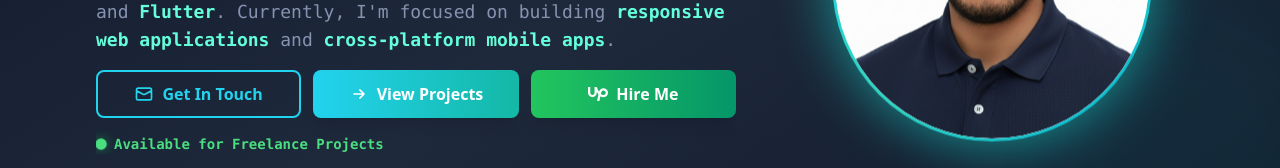
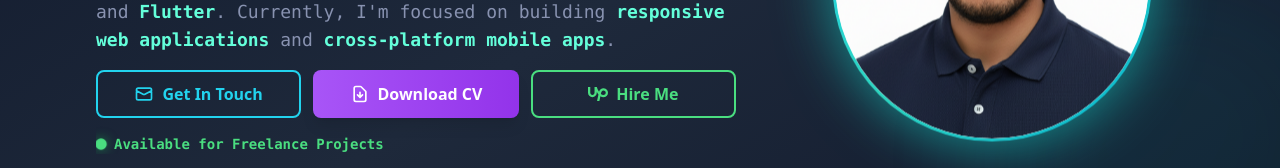
Before and after one commit to medaminenasfi/Portfolio., a React (Create React App) app: page / in a window 1280 px wide. Shown: the part 418-586 px from the top of the page. Built offline with nearby package versions, Linux system fonts and the light colour scheme; no server answers.

Commit message:
add cv button

```diff
--- a/src/components/Header.jsx
+++ b/src/components/Header.jsx
@@ -198,7 +198,7 @@ const Header = () => {
                 href="https://www.upwork.com/freelancers/~017cad0a2a355873b2?mp_source=share"
                 target="_blank"
                 rel="noopener noreferrer"
-                className="block mt-6 px-6 py-3 bg-gradient-to-r from-green-500 to-emerald-600 text-white font-bold rounded-lg text-center hover:from-green-600 hover:to-emerald-700 transition-all duration-300"
+                className="block mt-4 px-6 py-3 bg-gradient-to-r from-green-500 to-emerald-600 text-white font-bold rounded-lg text-center hover:from-green-600 hover:to-emerald-700 transition-all duration-300"
                 onClick={handleMenuClick}
                 initial={{ opacity: 0, y: 20 }}
                 animate={{ opacity: 1, y: 0 }}
--- a/src/components/Hero.jsx
+++ b/src/components/Hero.jsx
@@ -180,17 +180,18 @@ console.log("Building amazing web experiences...");
                 Get In Touch
               </motion.a>
 
-              {/* View Projects Button */}
+              {/* Download CV Button */}
               <motion.a
-                href="#projects"
-                className="px-3 sm:px-4 md:px-5 py-2.5 bg-gradient-to-r from-cyan-400 to-teal-500 text-white font-semibold text-xs sm:text-sm md:text-base rounded-lg shadow-lg hover:shadow-[0_0_30px_rgba(34,211,238,0.5)] transition-all duration-300 flex items-center justify-center gap-2 whitespace-nowrap"
+                href={require('../assets/Mohamed_Amine_Nasfi_CV_FullStackDeveloper.pdf')}
+                download="Mohamed_Amine_Nasfi_CV_FullStackDeveloper.pdf"
+                className="px-3 sm:px-4 md:px-5 py-2.5 bg-gradient-to-r from-purple-500 to-purple-600 text-white font-semibold text-xs sm:text-sm md:text-base rounded-lg shadow-lg hover:shadow-[0_0_30px_rgba(168,85,247,0.5)] transition-all duration-300 flex items-center justify-center gap-2 whitespace-nowrap"
                 whileHover={{ scale: 1.05 }}
                 whileTap={{ scale: 0.95 }}
               >
                 <svg className="w-4 h-4 sm:w-5 sm:h-5" fill="none" stroke="currentColor" viewBox="0 0 24 24">
-                  <path strokeLinecap="round" strokeLinejoin="round" strokeWidth={2} d="M13 7l5 5m0 0l-5 5m5-5H6" />
+                  <path strokeLinecap="round" strokeLinejoin="round" strokeWidth={2} d="M12 10v6m0 0l-3-3m3 3l3-3m2 8H7a2 2 0 01-2-2V5a2 2 0 012-2h5.586a1 1 0 01.707.293l5.414 5.414a1 1 0 01.293.707V19a2 2 0 01-2 2z" />
                 </svg>
-                View Projects
+                Download CV
               </motion.a>
 
               {/* Hire Me Button */}
@@ -198,7 +199,7 @@ console.log("Building amazing web experiences...");
                 href="https://www.upwork.com/freelancers/~017cad0a2a355873b2?mp_source=share"
                 target="_blank"
                 rel="noopener noreferrer"
-                className="px-3 sm:px-4 md:px-5 py-2.5 bg-gradient-to-r from-green-500 to-emerald-600 text-white font-semibold text-xs sm:text-sm md:text-base rounded-lg shadow-lg hover:shadow-[0_0_30px_rgba(34,197,94,0.5)] transition-all duration-300 flex items-center justify-center gap-2 whitespace-nowrap sm:col-span-2 lg:col-span-1"
+                className="px-3 sm:px-4 md:px-5 py-2.5 border-2 border-green-400 text-green-400 font-semibold text-xs sm:text-sm md:text-base rounded-lg transition-all duration-300 hover:bg-green-400/10 hover:shadow-[0_0_20px_rgba(34,197,94,0.3)] flex items-center justify-center gap-2 whitespace-nowrap"
                 whileHover={{ scale: 1.05 }}
                 whileTap={{ scale: 0.95 }}
               >
```
Also changed, not shown: 1 other file (tests, documents, lock files or other folders).
